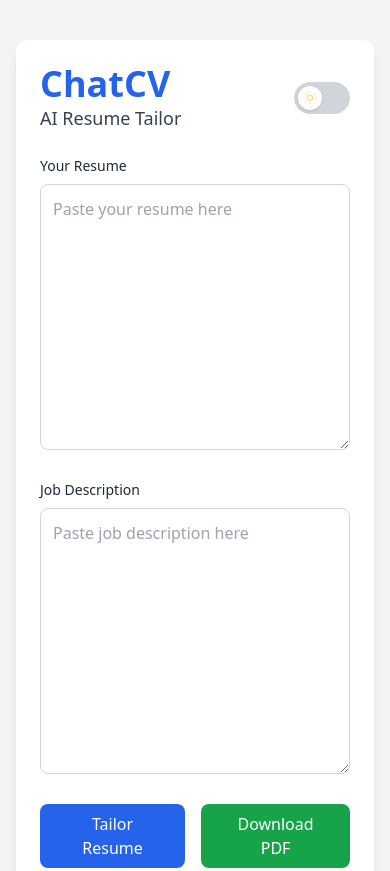
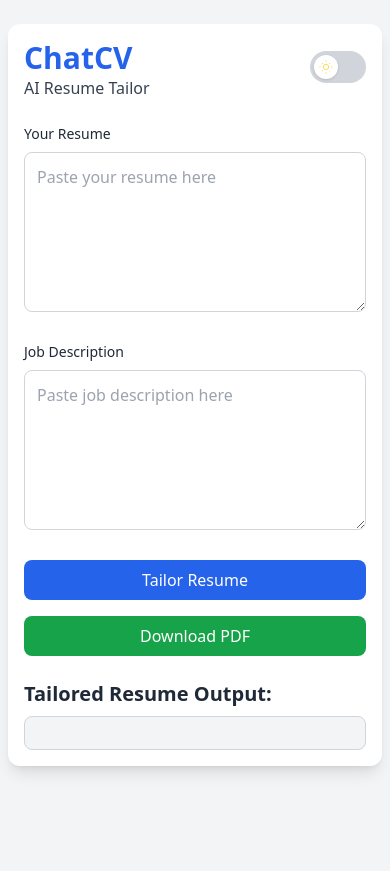
Before and after one commit to to3aunglynn/ChatCV, a website: page public/index.html in a window 390 px wide. Shown: the top 871 px of the page. After the commit the page ends 844 px from the top, so only its background shows below. Drawn offline with nearby package versions, Linux system fonts and the light colour scheme.

Commit message:
mobile responsive optimize

```diff
--- a/public/index.html
+++ b/public/index.html
@@ -3,6 +3,7 @@
 
 <head>
   <meta charset="UTF-8" />
+  <meta name="viewport" content="width=device-width, initial-scale=1.0" />
   <title>ChatCV – AI Resume Tailor</title>
 
   <!-- Tailwind -->
@@ -36,19 +37,19 @@
 </head>
 
 <body
-  class="bg-gray-100 text-gray-800 dark:bg-gray-900 dark:text-gray-100 font-sans min-h-screen flex flex-col items-center py-10 px-4">
+  class="bg-gray-100 text-gray-800 dark:bg-gray-900 dark:text-gray-100 font-sans min-h-screen flex flex-col items-center py-6 px-2 sm:px-4">
 
-  <div class="w-full max-w-4xl bg-white dark:bg-gray-800 shadow-lg rounded-xl p-6 relative">
+  <div class="w-full max-w-6xl bg-white dark:bg-gray-800 shadow-lg rounded-xl p-4 sm:p-6 md:p-8 relative">
 
-    <!-- Header with Toggle and Branding -->
+    <!-- Header -->
     <div class="flex justify-between items-center flex-wrap gap-4 mb-6">
       <div>
-        <h1 class="text-4xl font-extrabold text-blue-600 dark:text-blue-400">ChatCV</h1>
-        <p class="text-lg text-gray-700 dark:text-gray-300">AI Resume Tailor</p>
+        <h1 class="text-3xl sm:text-4xl font-extrabold text-blue-600 dark:text-blue-400">ChatCV</h1>
+        <p class="text-base sm:text-lg text-gray-700 dark:text-gray-300">AI Resume Tailor</p>
       </div>
 
-      <!-- Toggle Switch -->
-      <div class="flex items-center cursor-pointer select-none">
+      <!-- Dark Mode Toggle stays right -->
+      <div class="ml-auto">
         <label for="dark-toggle" class="relative inline-block w-14 h-8">
           <input type="checkbox" id="dark-toggle" class="peer sr-only" />
           <div
@@ -56,13 +57,11 @@
           </div>
           <div
             class="absolute top-1 left-1 w-6 h-6 bg-white rounded-full shadow transform peer-checked:translate-x-6 transition-transform duration-300 flex items-center justify-center text-yellow-400 text-lg">
-            <!-- Sun icon -->
             <svg class="sun-icon" xmlns="http://www.w3.org/2000/svg" width="16" height="16" fill="none"
               viewBox="0 0 24 24" stroke="currentColor">
               <circle cx="12" cy="12" r="4" />
               <path d="M12 2v2m0 16v2m10-10h-2M4 12H2m15.5 6.5L18 18m-12 0l1.5-1.5M18 6l-1.5 1.5M6 6l1.5 1.5" />
             </svg>
-            <!-- Moon icon -->
             <svg class="moon-icon" xmlns="http://www.w3.org/2000/svg" width="16" height="16" fill="none"
               viewBox="0 0 24 24" stroke="currentColor">
               <path d="M21 12.79A9 9 0 0 1 11.21 3 7 7 0 1 0 21 12.79z" />
@@ -73,38 +72,39 @@
     </div>
 
     <!-- Inputs -->
-    <div class="grid gap-6 md:grid-cols-2 mb-6">
+    <div class="grid grid-cols-1 md:grid-cols-2 gap-6 mb-6">
       <div>
         <label class="block text-sm font-medium mb-2">Your Resume</label>
-        <textarea id="resume" rows="10"
-          class="w-full p-3 border border-gray-300 dark:border-gray-600 rounded-lg focus:ring focus:ring-blue-200 dark:bg-gray-700 dark:text-gray-100"
+        <textarea id="resume"
+          class="w-full p-3 border border-gray-300 dark:border-gray-600 rounded-lg focus:ring focus:ring-blue-200 dark:bg-gray-700 dark:text-gray-100 h-40 sm:h-52 md:h-64"
           placeholder="Paste your resume here"></textarea>
       </div>
       <div>
         <label class="block text-sm font-medium mb-2">Job Description</label>
-        <textarea id="job" rows="10"
-          class="w-full p-3 border border-gray-300 dark:border-gray-600 rounded-lg focus:ring focus:ring-blue-200 dark:bg-gray-700 dark:text-gray-100"
+        <textarea id="job"
+          class="w-full p-3 border border-gray-300 dark:border-gray-600 rounded-lg focus:ring focus:ring-blue-200 dark:bg-gray-700 dark:text-gray-100 h-40 sm:h-52 md:h-64"
           placeholder="Paste job description here"></textarea>
       </div>
     </div>
 
     <!-- Buttons -->
-    <div class="flex gap-4 justify-center mb-6">
-      <button id="generate" class="bg-blue-600 hover:bg-blue-700 text-white px-6 py-2 rounded-lg transition">Tailor
+    <div class="flex flex-col sm:flex-row gap-4 justify-center mb-6">
+      <button id="generate"
+        class="bg-blue-600 hover:bg-blue-700 text-white px-6 py-2 rounded-lg transition w-full sm:w-auto">Tailor
         Resume</button>
       <button id="download-pdf"
-        class="bg-green-600 hover:bg-green-700 text-white px-6 py-2 rounded-lg transition">Download PDF</button>
+        class="bg-green-600 hover:bg-green-700 text-white px-6 py-2 rounded-lg transition w-full sm:w-auto">Download
+        PDF</button>
     </div>
 
     <!-- Output -->
     <div>
       <h2 class="text-xl font-semibold mb-2">Tailored Resume Output:</h2>
       <pre id="output"
-        class="bg-gray-100 dark:bg-gray-700 p-4 rounded-lg whitespace-pre-wrap border border-gray-300 dark:border-gray-600 max-h-[400px] overflow-y-auto dark:text-gray-100"></pre>
+        class="bg-gray-100 dark:bg-gray-700 p-4 rounded-lg whitespace-pre-wrap border border-gray-300 dark:border-gray-600 max-h-[400px] overflow-y-auto dark:text-gray-100 text-sm sm:text-base"></pre>
     </div>
   </div>
 
-  <!-- Scripts -->
   <script src="script.js"></script>
 </body>
 
```
